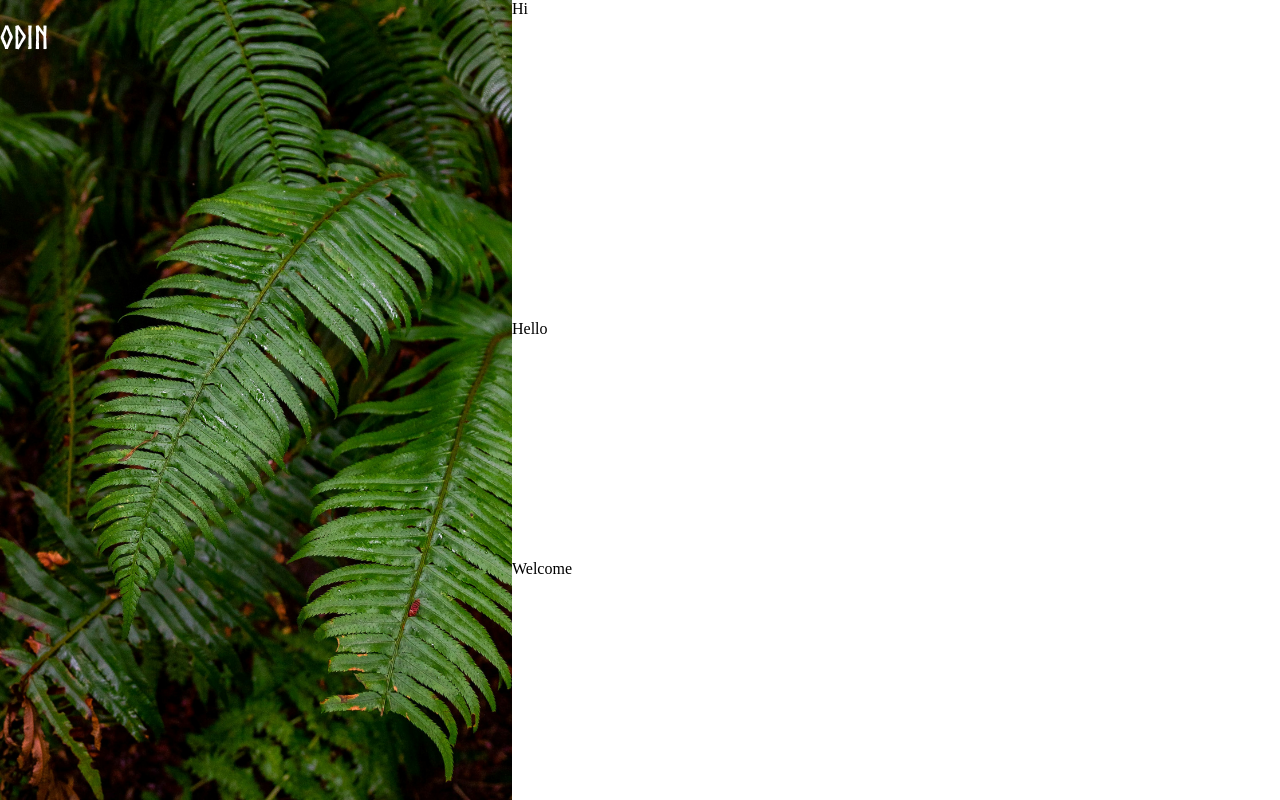
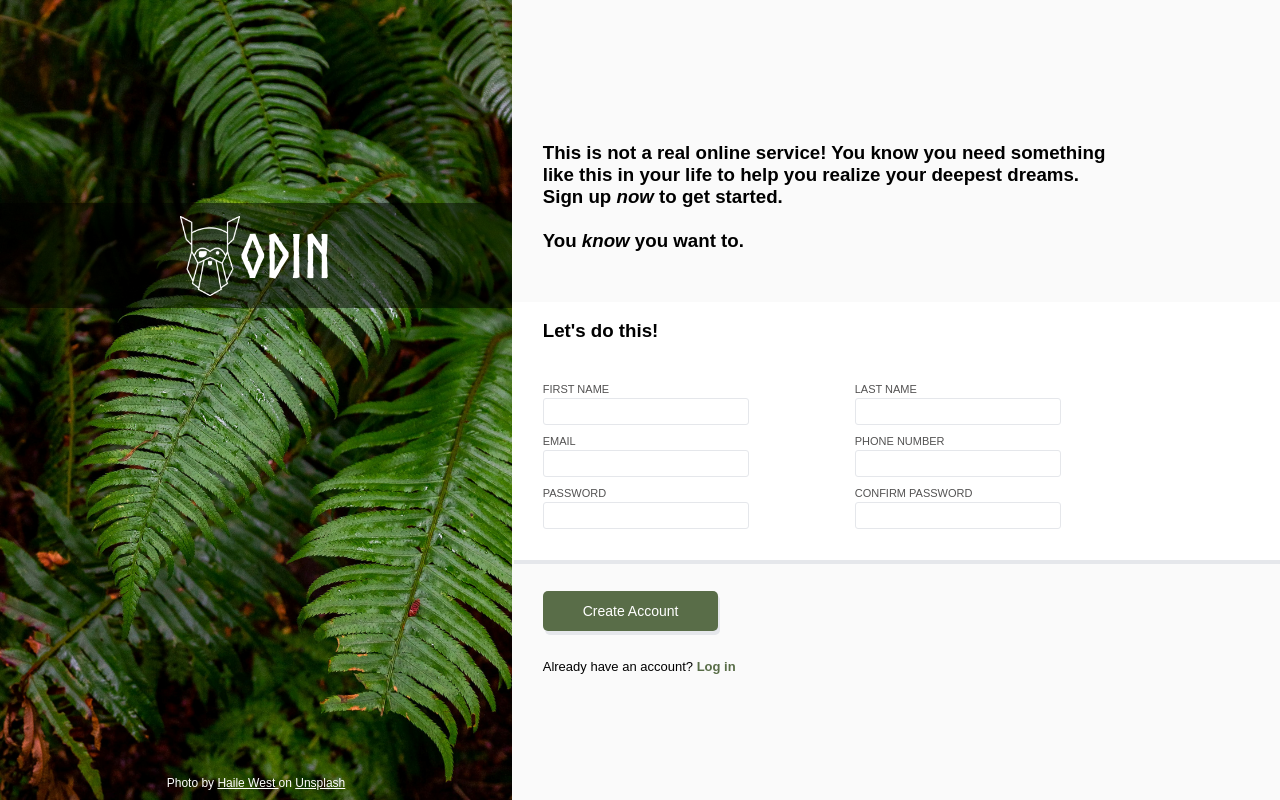
Before and after one commit to junior-aghosh/odin-signup-form, a plain HTML site: page index.html in a window 1280 px wide. Drawn offline with Linux system fonts and the light colour scheme.

Commit message:
Updated Change

```diff
--- a/index.html
+++ b/index.html
@@ -11,13 +11,72 @@
 
     <div class="main">
         <div class="left">
-            <h1> ODIN </h1>
+            <div class="logoimage">
+                <div class="transparent">
+                    <img src="./images/odin-lined.png" height="80px">
+                    <h1> ODIN </h1>
+                </div>
+
+            </div>
+            <div class="foot">
+                <footer>Photo by <a class="footerlink" href="https://unsplash.com/@haliewestphoto">Haile West
+                <a> on <a class="footerlink" href="https://unsplash.com/"> Unsplash </a></footer>
+            </div>
         </div>
 
         <div class="right">
-            <div class="top">Hi</div>
-            <div class="middle">Hello</div>
-            <div class="bottom">Welcome</div>
+            <div class="top">
+                <h3> This is not a real online service! You know you need something <br>
+                    like this in your life to help you realize your deepest dreams.<br>
+                    Sign up <em>now</em> to get started.
+                    <br><br>
+                    You <em>know </em>you want to.
+                </h3>
+            </div>
+            <div class="middle">
+                <h3 style="margin-left: 4%;"> Let's do this!</h3>
+                <form action="" method="POST" class="form-main">
+                    <div class="form-left">
+                        <div class="form-div">
+                            <label for="fname" id="fname">FIRST NAME</label>
+                            <input type="text" id="fname" name="fname">
+                        </div>
+                        <div class="form-div">
+                            <label for="email" id="email">EMAIL</label>
+                            <input type="text" id="email" name="email">
+                        </div>
+                        <div class="form-div">
+                            <label for="password" id="password">PASSWORD</label>
+                            <input type="password" id="password" name="password" required>
+                        </div>
+                    </div>
+                    <div class="form-right">
+                        <div class="form-div">
+                            <label for="lname" id="lname">LAST NAME</label>
+                            <input type="text" id="lname" name="lname">
+                        </div>
+                        <div class="form-div">
+                            <label for="phone" id="phone">PHONE NUMBER</label>
+                            <input type="tel" id="phone" name="phone">
+                        </div>
+                        <div class="form-div">
+                            <label for="confirmpassword" id="confirmpassword"> CONFIRM PASSWORD</label>
+                            <input type="password" id="confirmpassword" name="confirmpassword" required>
+                        </div>
+
+                    </div>
+                </form>
+            </div>
+
+            <div class="bottom">
+                <button type="submit" class="button">Create Account</button>
+
+                <div class="Login">
+                    <p>Already have an account? <a href="" style="color: #596D48; font-weight: bold; text-decoration: none;">Log in</a></p>
+
+                </div>
+
+            </div>
         </div>
 
 
--- a/style.css
+++ b/style.css
@@ -6,6 +6,7 @@
 body {
     margin:0;
     padding: 0;
+    font-family: sans-serif;
 }
 .main {
     display: flex;
@@ -15,23 +16,146 @@ body {
 }
 
 .left {
+    display: flex;
+    flex-direction: column;
     background-image: url('./images/leaves-unsplash.jpg');
     background-size: cover;
     background-repeat: no-repeat;
     width: 40vw;
     color:white;
-    font-family: Norse-Bold;
 }
 
+.logoimage {
+    font-family: Norse-Bold;
+    text-align: center;
+    height: 39vh;
+    display: flex;
+    align-items: flex-end;
+    justify-content: center;
+
+}
+
+.transparent{
+    display: flex;
+    flex-direction: row;
+    width: 100%;
+    height: 105px;
+    align-items: center;
+    justify-content: center;
+    background: rgba(0,0,0,0.5);
+}
+
+h1{
+    font-size:60px;
+}
+
+
+.foot{
+    display: flex;
+    align-items: flex-end;
+    height: 61vh;
+    font-size: 12px;
+    justify-content: center;
+    margin-bottom: 10px;
+
+}
+.footerlink {
+    color: white;
+}
 
 .right {
     display: flex;
     flex-direction: column;
+    background-color: #fafafa;
+    width: 60vw;
 }
 
 .top  {
-    height: 40vh;
+    height: 33vh;
+    display: flex;
+    align-items: flex-end;
+    margin: 4%;
+
 }
-.middle, .bottom {
-    height: 30vh;
+.middle{
+    background-color: white;
+    height: 33vh;
+    box-shadow: 2px 4px  #E5E7EB;
+
 }
+
+.bottom {
+    height: 33vh;
+}
+
+.form-main {
+    display: flex;
+    flex-direction: row;
+    margin: 4%;
+
+}
+
+.form-div {
+    display: flex;
+    flex-direction: column;
+
+}
+
+.form-right{
+    display: flex;
+    flex-direction: column;
+    margin-left: 15%;
+}
+
+input {
+    width: 200px;
+    border: 1px solid #E5E7EB;
+    border-radius: 3px;
+    height: 23px;
+}
+
+input:focus {
+    box-shadow: 0px 0px 5px 0px rgba(0,0,0,0.5);
+}
+input:invalid {
+    border-radius: 1px solid red;
+}
+
+.form-main label {
+    font-size: 11px;
+    font-weight: 900px;
+    color: #535252;
+    font-family: sans-serif;
+    padding-top: 10px;
+    padding-bottom: 3px;
+}
+
+.bottom {
+    display: flex;
+    flex-direction: column;
+    align-items: flex-start;
+
+}
+
+.button {
+    color: white;
+    background-color: #596D48;
+    border: none;
+    padding: 12px 40px;
+    /*width: 200px;
+    height: 50px;*/
+    text-align: center;
+    font-size: 14px;
+    margin-left: 4%;
+    margin-top: 4%;
+    border-radius: 5px;
+    cursor: pointer;
+    box-shadow: 2px 4px  #E5E7EB;
+
+}
+
+.Login {
+    padding-left: 4%;
+    padding-top: 2%;
+    font-size: 13px;
+}
```
